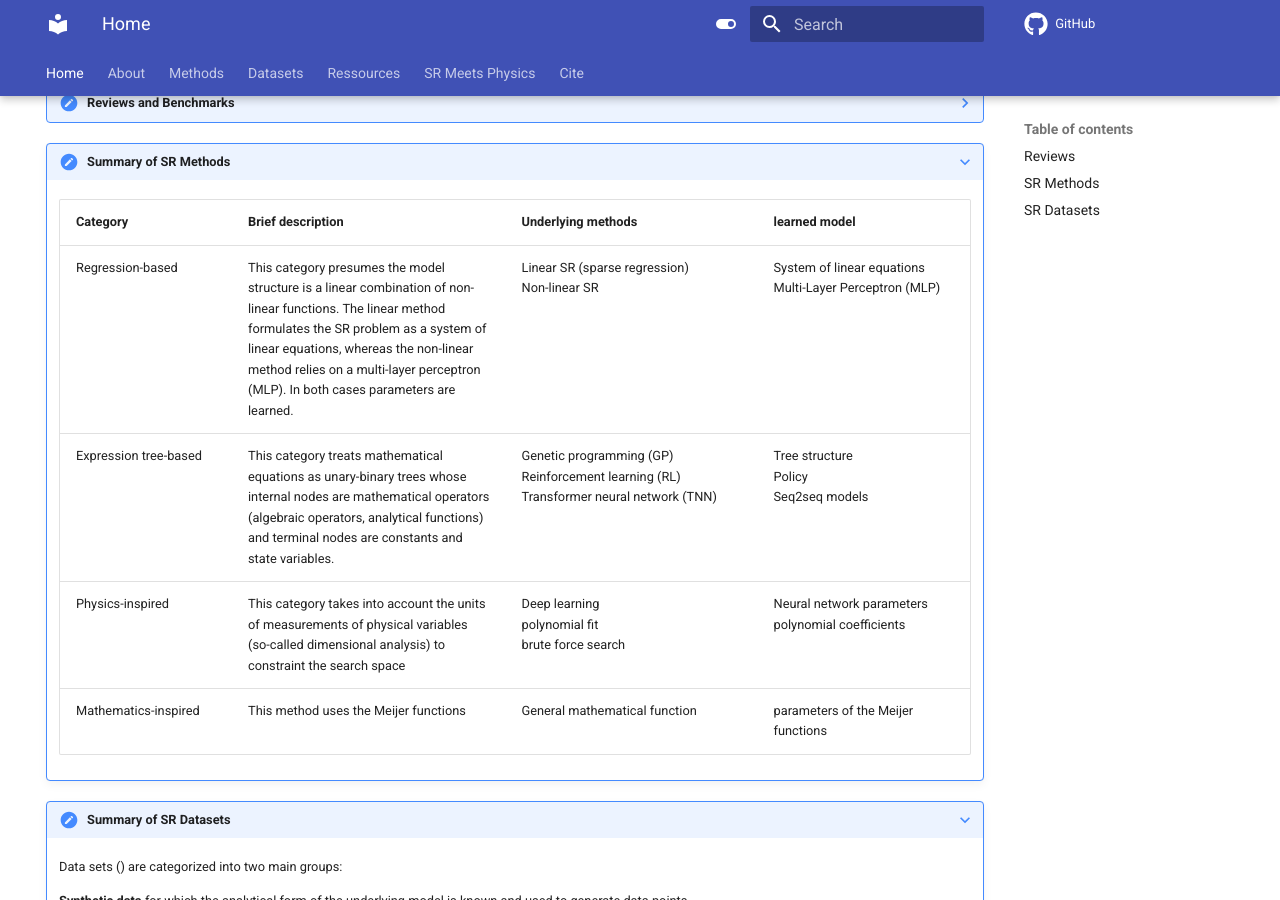
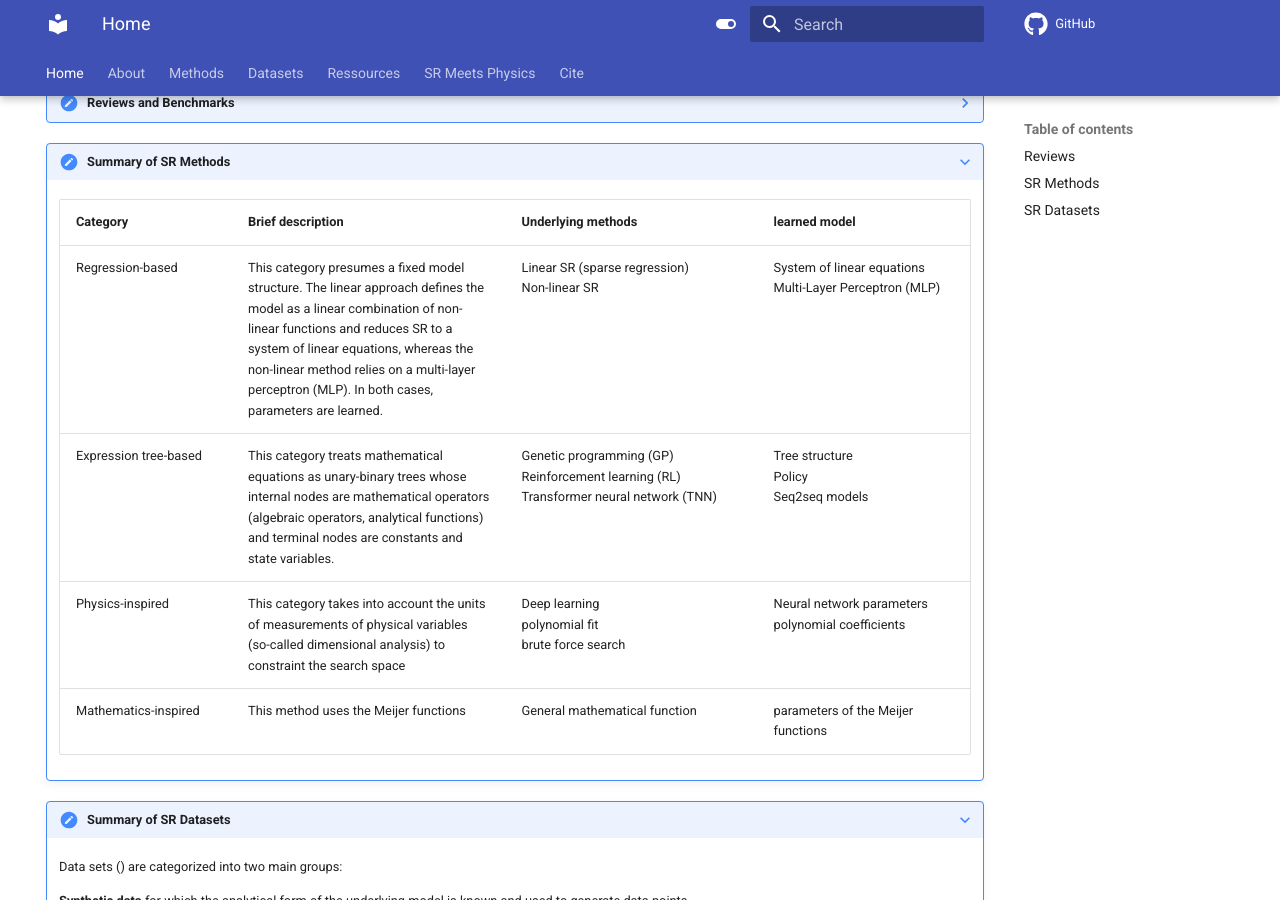
Before and after one commit to nmakke/SR-LivingReview, an MkDocs documentation site: the page built from docs/index.md, in a window 1280 px wide and 900 px high, scrolled down 495 px. Built offline with MkDocs 1.6.1 and Material for MkDocs 9.7.7, drawn with Linux system fonts in a browser that asks for light colours; formulas are drawn with MathJax 3; comment, search, counter and statistics services are not loaded; grey boxes are pictures that could not be loaded.

Commit message:
Update index.md

```diff
--- a/docs/index.md
+++ b/docs/index.md
@@ -36,7 +36,7 @@ hide:
 
     | <div style="width:140px">Category</div> | <div style="width:200px">Brief description</div> | <div style="width:220px">Underlying methods</div> | <div style="width:180px">learned model</div> |
     | ---- | ------- | --- | --- |
-    | Regression-based | This category presumes the model structure is a linear combination of non-linear functions. The linear method formulates the SR problem as a system of linear equations, whereas the non-linear method relies on a multi-layer perceptron (MLP). In both cases parameters are learned. | Linear SR (sparse regression) <br> Non-linear SR | System of linear equations <br> Multi-Layer Perceptron (MLP) |
+    | Regression-based | This category presumes a fixed model structure. The linear approach defines the model as a linear combination of non-linear functions and reduces SR to a system of linear equations, whereas the non-linear method relies on a multi-layer perceptron (MLP). In both cases, parameters are learned. | Linear SR (sparse regression) <br> Non-linear SR | System of linear equations <br> Multi-Layer Perceptron (MLP) |
     | Expression tree-based | This category treats mathematical equations as unary-binary trees whose internal nodes are mathematical operators (algebraic operators, analytical functions) and terminal nodes are constants and state variables. | Genetic programming (GP) <br> Reinforcement learning (RL) <br> Transformer neural network (TNN) | Tree structure <br> Policy <br> Seq2seq models |
     | Physics-inspired | This category takes into account the units of measurements of physical variables (so-called dimensional analysis) to constraint the search space | Deep learning <br> polynomial fit <br> brute force search | Neural network parameters <br> polynomial coefficients |
     | Mathematics-inspired| This method uses the Meijer functions | General mathematical function | parameters of the Meijer functions |
```
